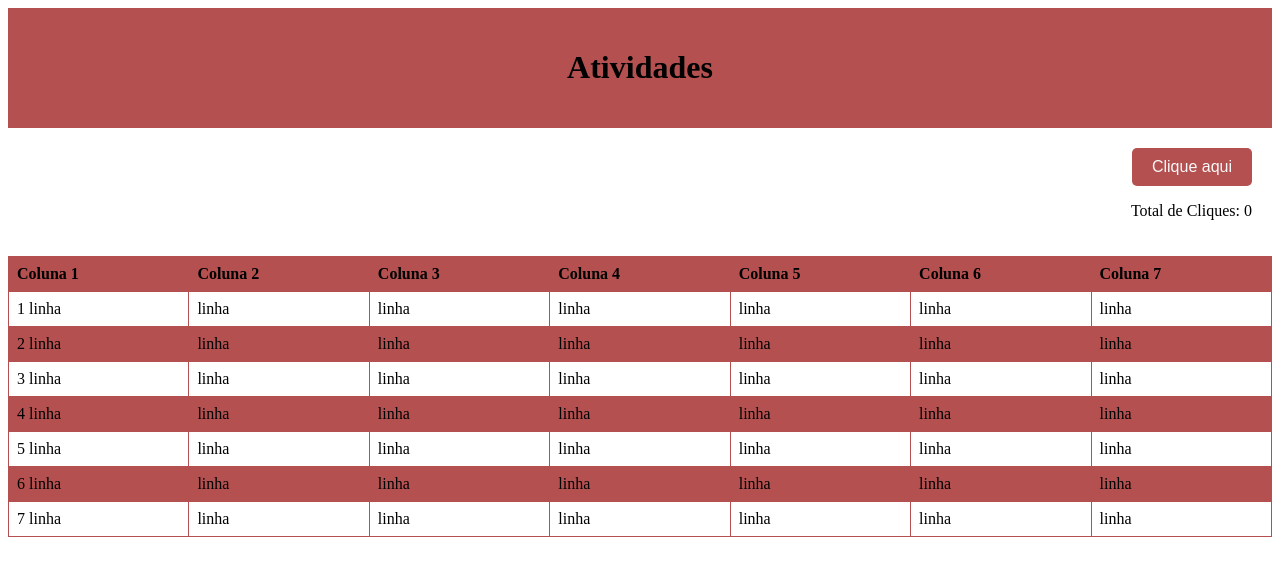
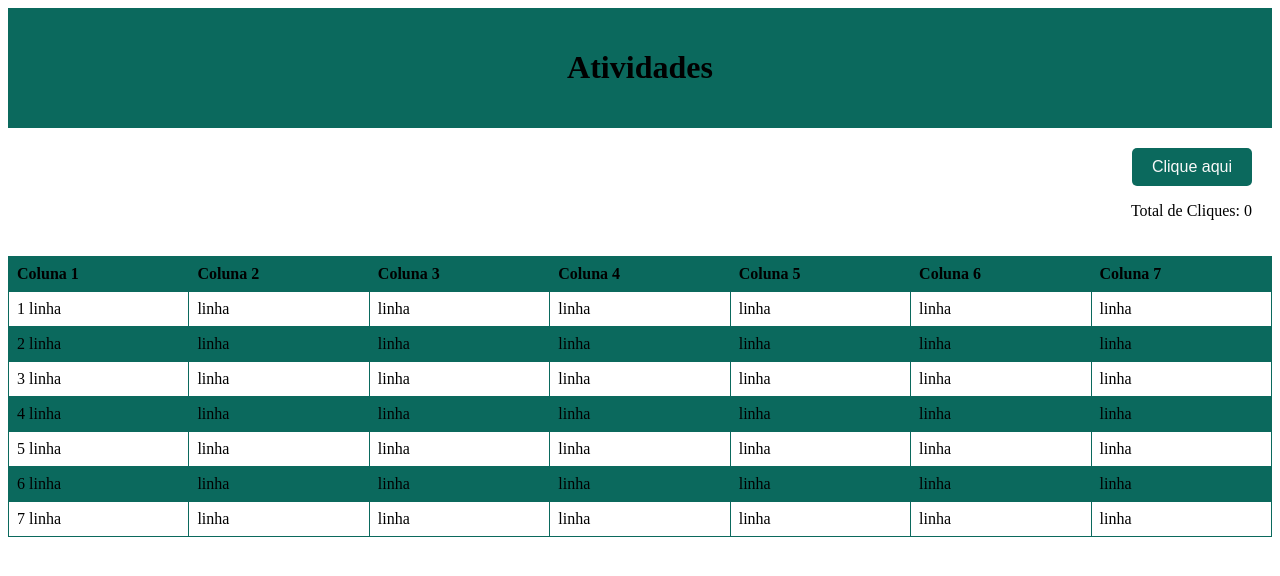
Before and after one commit to vinicius223/Tabela, a plain HTML site: page index.html in a window 1280 px wide. Drawn offline with Linux system fonts and the light colour scheme.

Commit message:
mudei a cor

```diff
--- a/style.css
+++ b/style.css
@@ -1,12 +1,12 @@
 .a {
-    background-color:#b45050;
+    background-color:#0b695d;
     padding: 20px;
     text-align: center;
   }
   button {
     padding: 10px 20px;
     font-size: 16px;
-    background-color: #b45050;
+    background-color: #0b695d;
     color: #f8f8f8;
     border: none;
     border-radius: 5px;
@@ -23,15 +23,15 @@
         border-collapse: collapse;
     }
     th, td {
-        border: 1px solid #b45050;
+        border: 1px solid #0b695d;
         padding: 8px;
         text-align: left;
     }
     th {
-        background-color: #b45050;
+        background-color: #0b695d;
     }
     tr:nth-child(even) {
-        background-color: #b45050;
+        background-color: #0b695d;
     }
     h1{
         text-align: center;
```
